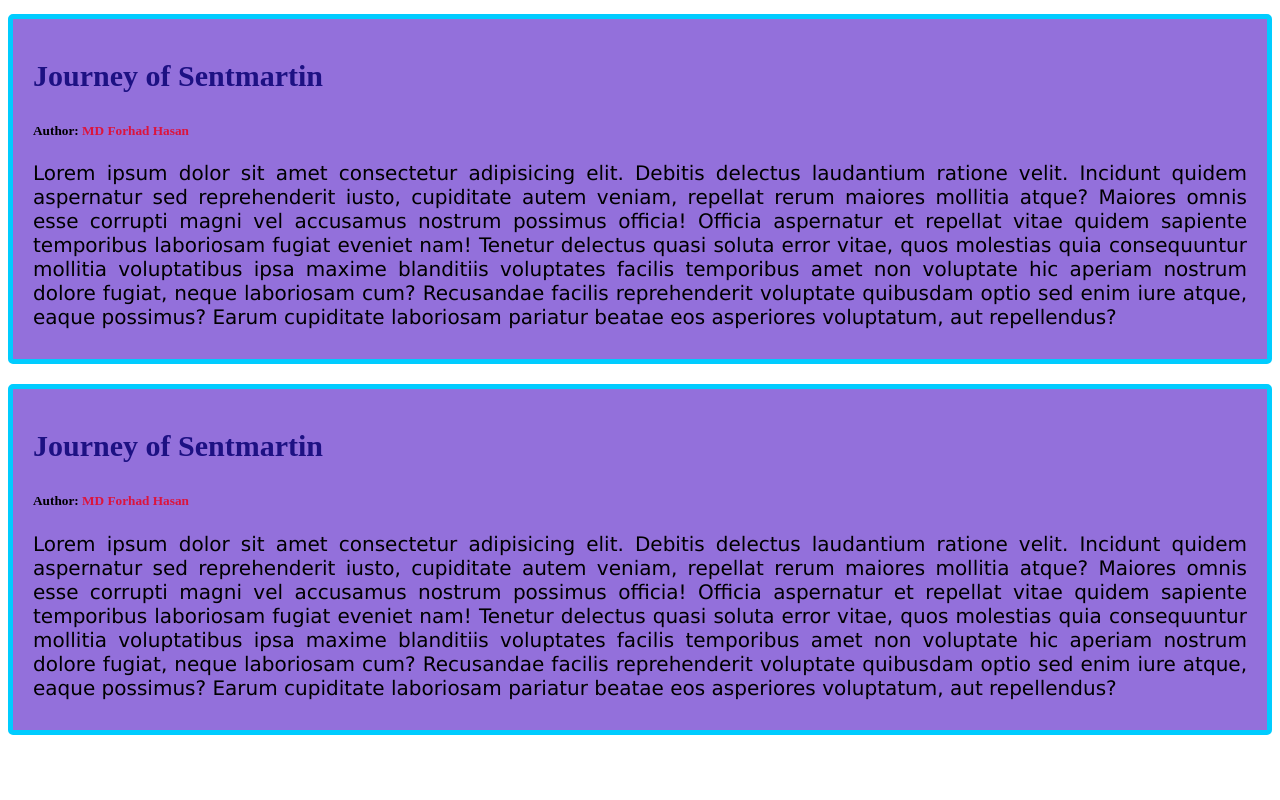
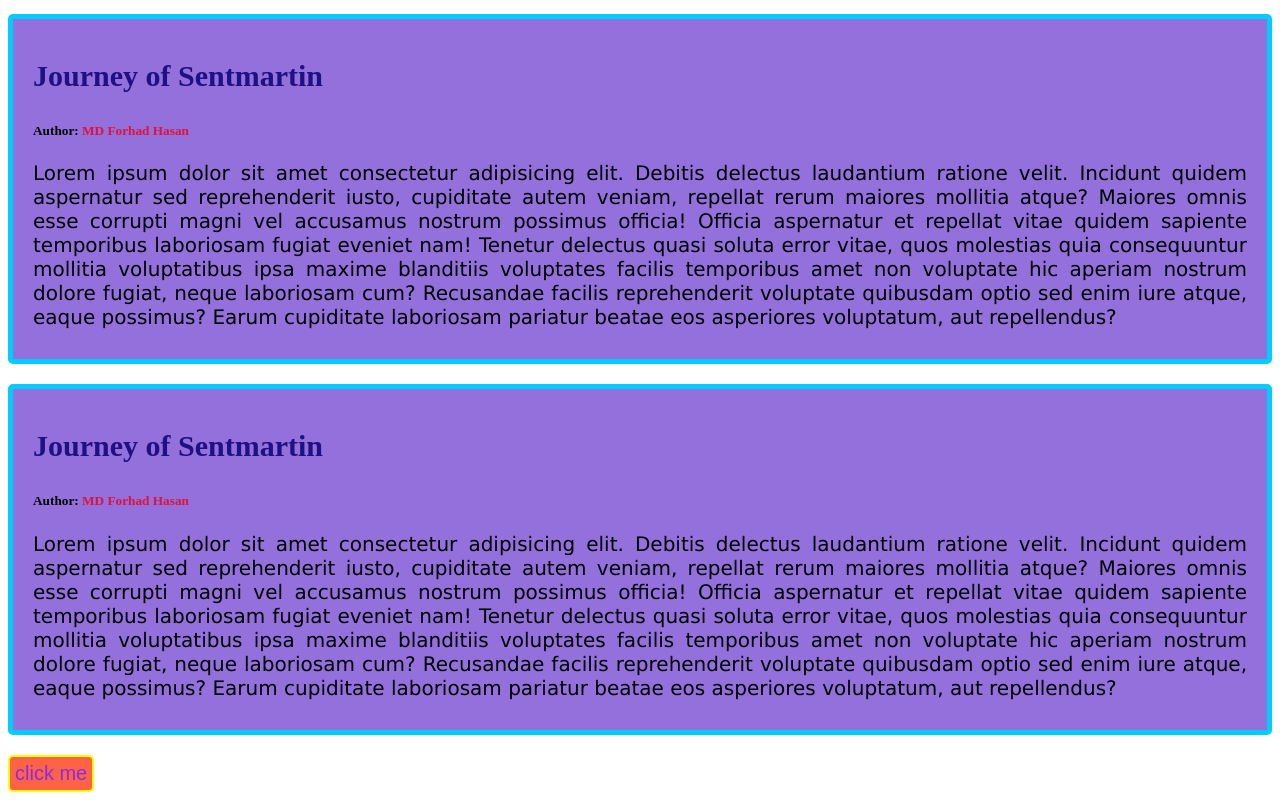
Before and after one commit to forhadmia1/My-first-website, a plain HTML site: page index.html in a window 1280 px wide. Shown: the part 1130-1930 px from the top of the page. Before the commit the page ends 1885 px from the top, so only its background shows below. Drawn offline with Linux system fonts and the light colour scheme.

Commit message:
button added

```diff
--- a/index.html
+++ b/index.html
@@ -34,6 +34,7 @@
         <h5>Author: <span class="author">MD Forhad Hasan</span></h5>
         <p>Lorem ipsum dolor sit amet consectetur adipisicing elit. Debitis delectus laudantium ratione velit. Incidunt quidem aspernatur sed reprehenderit iusto, cupiditate autem veniam, repellat rerum maiores mollitia atque? Maiores omnis esse corrupti magni vel accusamus nostrum possimus officia! Officia aspernatur et repellat vitae quidem sapiente temporibus laboriosam fugiat eveniet nam! Tenetur delectus quasi soluta error vitae, quos molestias quia consequuntur mollitia voluptatibus ipsa maxime blanditiis voluptates facilis temporibus amet non voluptate hic aperiam nostrum dolore fugiat, neque laboriosam cum? Recusandae facilis reprehenderit voluptate quibusdam optio sed enim iure atque, eaque possimus? Earum cupiditate laboriosam pariatur beatae eos asperiores voluptatum, aut repellendus?</p>
     </div>
+    <button>click me</button>
 
 </body>
 </html>
--- a/style.css
+++ b/style.css
@@ -29,3 +29,11 @@ img{
     height: 300px;
     width: 100%;
 }
+button{
+    color: blueviolet;
+    border: 2px solid yellow;
+    padding: 5px;
+    background-color: tomato;
+    font-size: 20px;
+    border-radius: 5px;
+}
```
